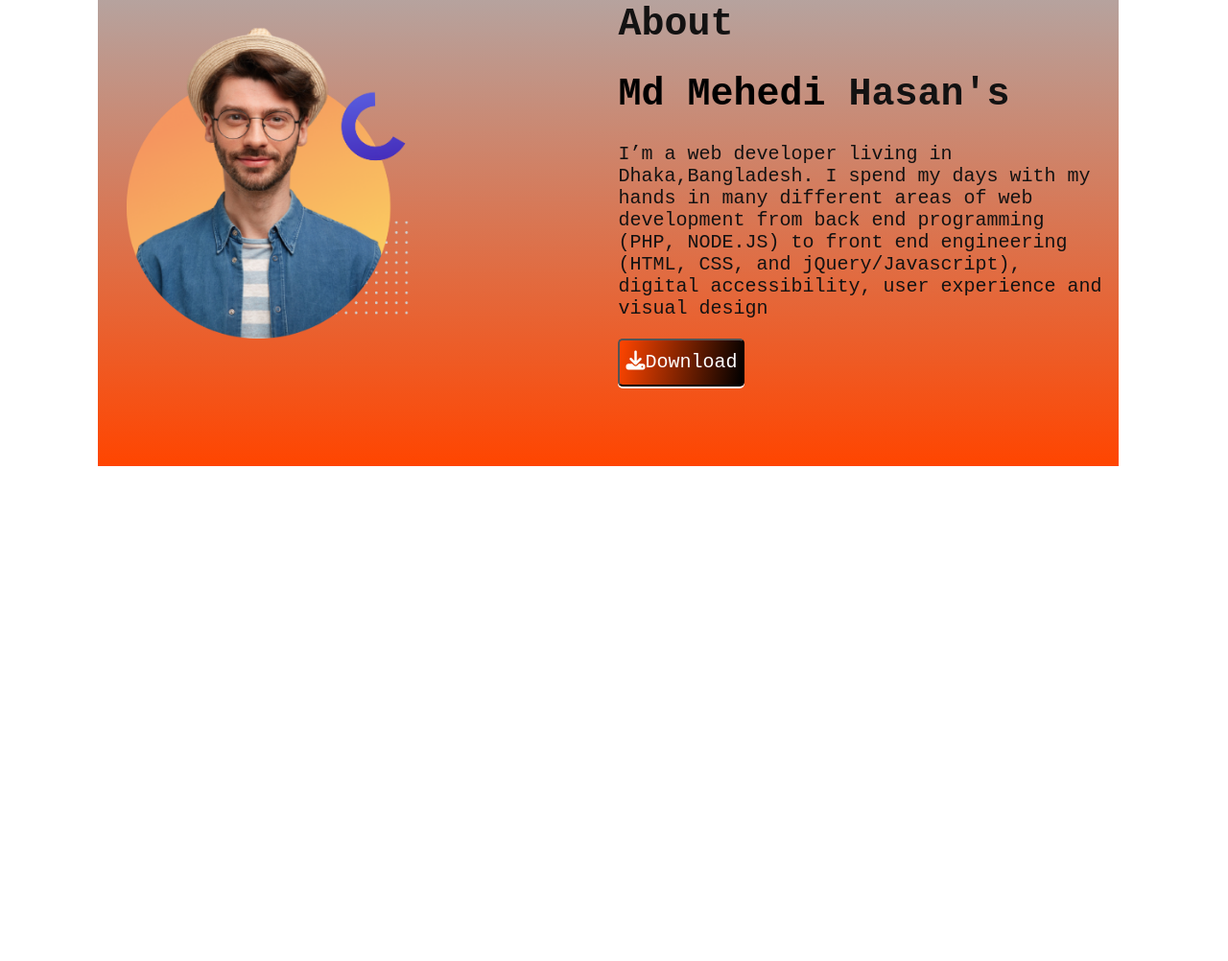
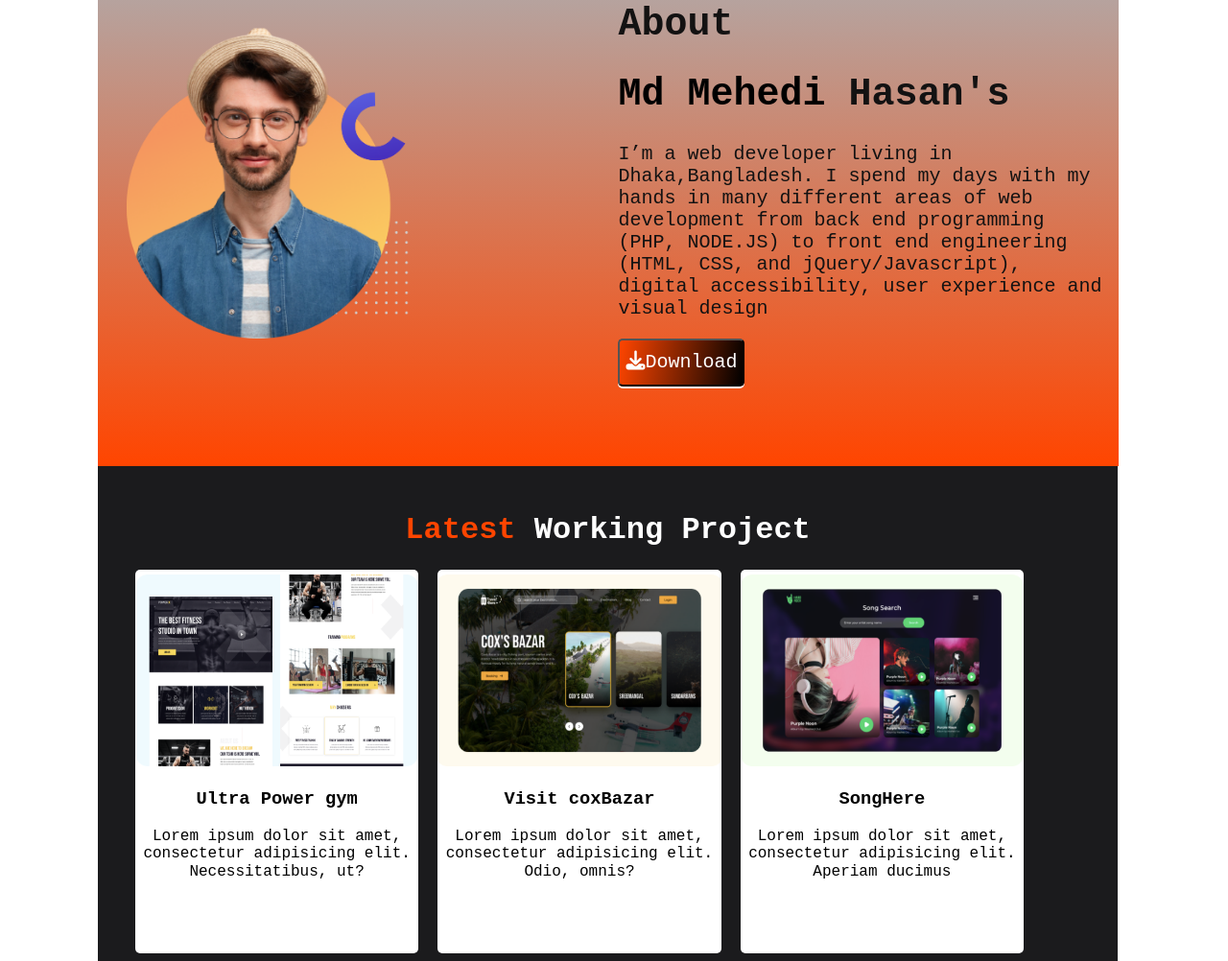
Before and after one commit to Mdmehedihasanrifat/webprogrammingPortfolio, a website built with Parcel: page index.html in a window 1280 px wide. Shown: the part 708-1710 px from the top of the page at 96% size. Before the commit the page ends 1194 px from the top, so only its background shows below. Built offline with nearby package versions, Linux system fonts and the light colour scheme; a web font is replaced by a local one.

Commit message:
latest working project

```diff
--- a/css/main.css
+++ b/css/main.css
@@ -137,8 +137,7 @@ header nav ul li a{
 .About{
 
 
-  background-repeat: no-repeat;
-  background-size: cover;
+
   font-size: 20px;
   width: 100%;
   height: 400px;
@@ -155,6 +154,42 @@ header nav ul li a{
   animation:slideout 4s;
 }
 
+.Latest-Work{
+  margin-top:8.9%;
+  width: 77%;
+  height:450px;
+  background: #1b1b1d;
+  margin-left: 8%;
+  padding: 3%;
+  box-shadow: 5px 5px  white;
+}
+
+
+.one-third{
+
+  width: 30%;
+  height: 400px;
+  float: left;
+  background: white;
+  margin-right: 2%;
+  text-align: center;
+  border-radius: 5px;
+  align-items: center;
+}
+.one-third img{
+
+  width: 100%;
+  height: 200px;
+  margin-top: 5px;
+}
+.Latest{
+
+  color:orangered;
+}
+.Latest-Work h1{
+  color:white;
+  text-align: center;
+}
 @keyframes slidein {
   from {
 
--- a/index.html
+++ b/index.html
@@ -91,8 +91,33 @@
 
 </section>
 
+<section class="Latest-Work">
 
-  <script src="js/vendor/modernizr-3.11.2.min.js"></script>
+  <h1><span class="Latest">Latest</span> Working Project</h1>
+  <div class="one-third">
+<img src="./img/image%204.png">
+
+    <h3>Ultra Power gym</h3>
+    <p>Lorem ipsum dolor sit amet, consectetur adipisicing elit. Necessitatibus, ut?</p>
+
+  </div>
+
+  <div class="one-third">
+    <img src="./img/image%205.png">
+   <h3>Visit coxBazar</h3>
+    <p>Lorem ipsum dolor sit amet, consectetur adipisicing elit. Odio, omnis?</p>
+  </div>
+  <div class="one-third">
+    <img src="./img/image%208.png">
+    <h3>SongHere</h3>
+    <p>Lorem ipsum dolor sit amet, consectetur adipisicing elit. Aperiam ducimus</p>
+
+  </div>
+</section>
+
+
+
+<script src="js/vendor/modernizr-3.11.2.min.js"></script>
   <script src="js/plugins.js"></script>
   <script src="js/main.js"></script>
 
```
